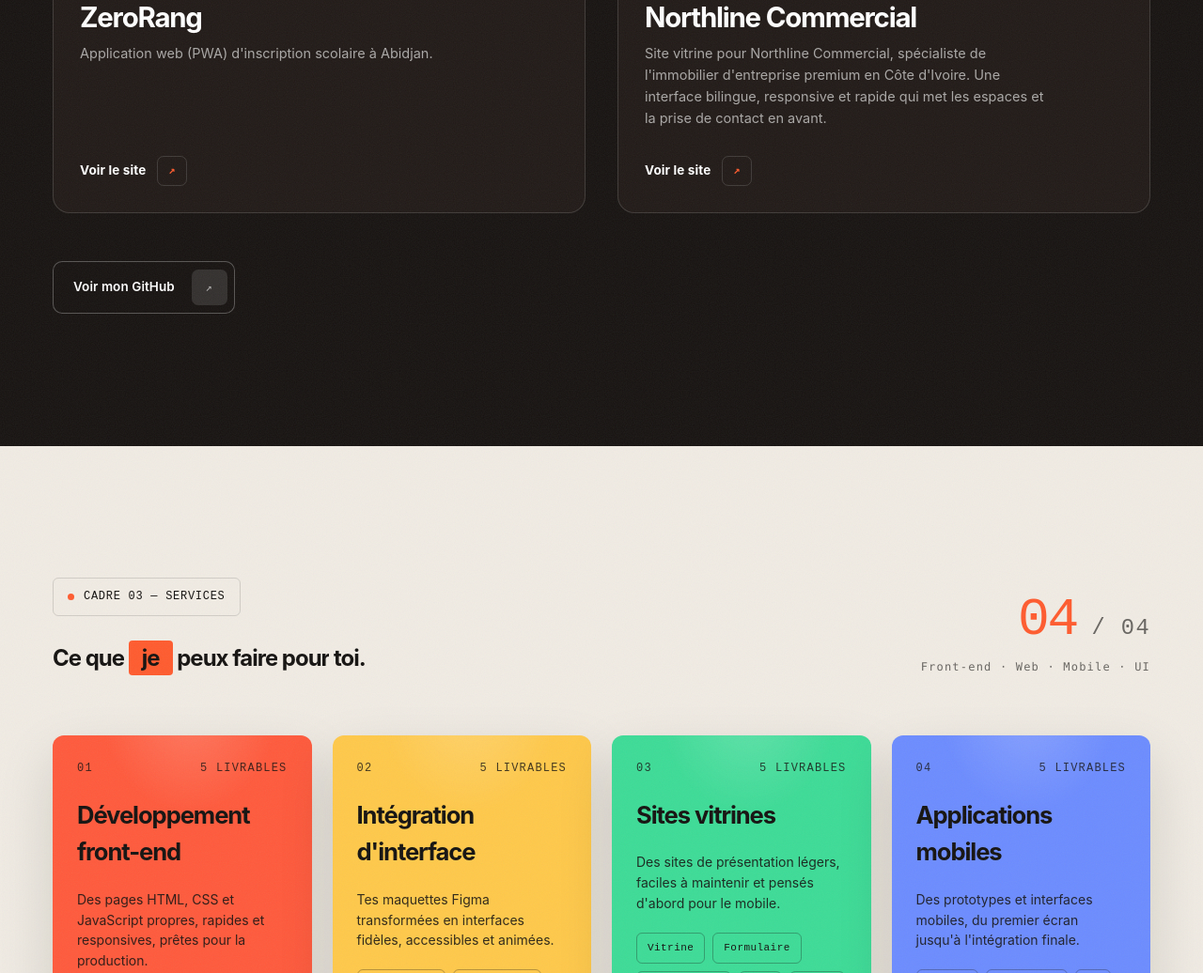
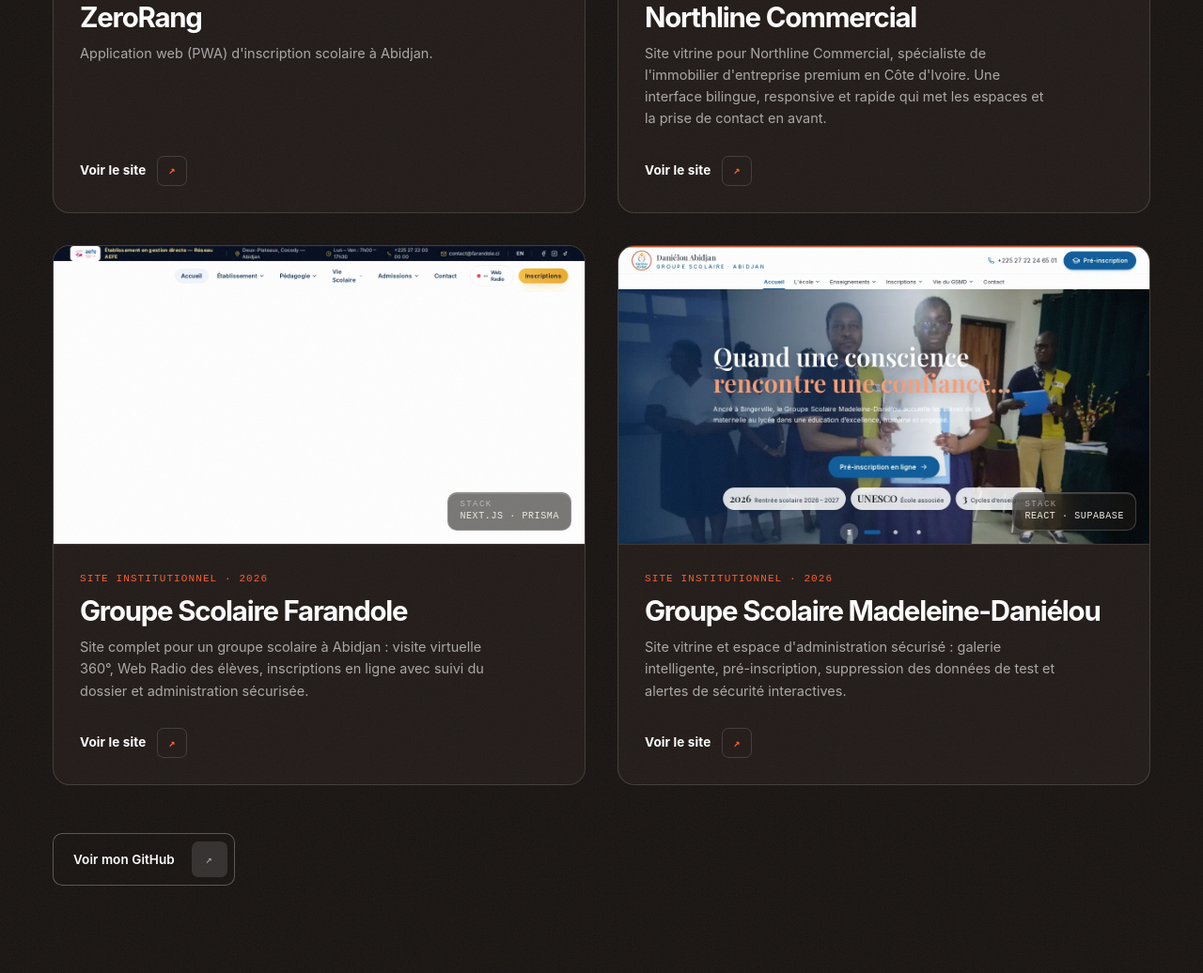
Before and after one commit to PATRICK110304/patcodev-portfolio, a plain HTML site: page index.html in a window 1280 px wide. Shown: the part 3207-4243 px from the top of the page at 94% size. Drawn offline with Linux system fonts and the light colour scheme; a web font is replaced by a local one.

Commit message:
portfolio: ajout des projets Farandole et Madeleine-Daniélou

```diff
--- a/index.html
+++ b/index.html
@@ -290,7 +290,7 @@
             <div class="work-title-row">
               <span class="tagline">Châssis <span id="frameTag">01A</span> · <span id="frameKind">Web · Commercial</span></span>
               <a class="work-link" id="workLink" href="https://northline-commercial-umber.vercel.app/" target="_blank" rel="noopener" aria-label="Ouvrir le site Northline Commercial dans un nouvel onglet">Voir le site <span class="arrow mono" aria-hidden="true">↗</span></a>
-              <div class="counter" id="sheetNum" aria-label="Projet sélectionné">01<span class="counter-o"> / 02</span></div>
+              <div class="counter" id="sheetNum" aria-label="Projet sélectionné">01<span class="counter-o"> / 04</span></div>
             </div>
             <div class="work-shot" id="workShot" role="button" aria-label="Agrandir l'image du projet" tabindex="0">
               <img id="shotImg" src="public/northline-shot.webp" alt="Aperçu du site Northline Commercial" onerror="this.onerror=null;this.src='https://picsum.photos/seed/northline/1600/900.jpg?grayscale'">
@@ -332,6 +332,34 @@
                 <span class="proj-meta">Site vitrine · 2026</span>
                 <h3>Northline Commercial</h3>
                 <p>Site vitrine pour Northline Commercial, spécialiste de l'immobilier d'entreprise premium en Côte d'Ivoire. Une interface bilingue, responsive et rapide qui met les espaces et la prise de contact en avant.</p>
+                <span class="proj-demo">Voir le site <span class="arrow mono" aria-hidden="true">↗</span></span>
+              </div>
+            </a>
+          </div>
+          <div class="proj-cell mv-rev" style="--d:.16s">
+            <a class="proj-card" href="https://farandoleci.vercel.app/" target="_blank" rel="noopener" aria-label="Ouvrir le site du Groupe Scolaire Farandole dans un nouvel onglet">
+              <div class="proj-shot">
+                <img src="public/farandole-shot.webp" alt="Aperçu du site du Groupe Scolaire Farandole" loading="lazy">
+                <span class="proj-stack"><span class="proj-stack-k">Stack</span><span class="proj-stack-v">Next.js · Prisma</span></span>
+              </div>
+              <div class="proj-body">
+                <span class="proj-meta">Site institutionnel · 2026</span>
+                <h3>Groupe Scolaire Farandole</h3>
+                <p>Site complet pour un groupe scolaire à Abidjan : visite virtuelle 360°, Web Radio des élèves, inscriptions en ligne avec suivi du dossier et administration sécurisée.</p>
+                <span class="proj-demo">Voir le site <span class="arrow mono" aria-hidden="true">↗</span></span>
+              </div>
+            </a>
+          </div>
+          <div class="proj-cell mv-rev" style="--d:.24s">
+            <a class="proj-card" href="https://madeleinedanielou.vercel.app/" target="_blank" rel="noopener" aria-label="Ouvrir le site du Groupe Scolaire Madeleine-Daniélou dans un nouvel onglet">
+              <div class="proj-shot">
+                <img src="public/madeleine-shot.webp" alt="Aperçu du site du Groupe Scolaire Madeleine-Daniélou" loading="lazy">
+                <span class="proj-stack"><span class="proj-stack-k">Stack</span><span class="proj-stack-v">React · Supabase</span></span>
+              </div>
+              <div class="proj-body">
+                <span class="proj-meta">Site institutionnel · 2026</span>
+                <h3>Groupe Scolaire Madeleine-Daniélou</h3>
+                <p>Site vitrine et espace d'administration sécurisé : galerie intelligente, pré-inscription, suppression des données de test et alertes de sécurité interactives.</p>
                 <span class="proj-demo">Voir le site <span class="arrow mono" aria-hidden="true">↗</span></span>
               </div>
             </a>
--- a/script.js
+++ b/script.js
@@ -267,6 +267,34 @@
       alt: "Aperçu de l'application ZeroRang",
       seed: "zerorang",
       url: "https://zerorang.online/"
+    },
+    {
+      frame: "03A",
+      title: "Groupe Scolaire Farandole",
+      kind: "Web · Établissement scolaire",
+      role: "Développeur web",
+      client: "Groupe Scolaire Farandole",
+      year: "2026",
+      tags: ["Next.js", "Tailwind", "Prisma", "PostgreSQL"],
+      shot: "public/farandole-shot.webp",
+      thumb: "public/farandole-thumb.webp",
+      alt: "Aperçu du site du Groupe Scolaire Farandole",
+      seed: "farandole",
+      url: "https://farandoleci.vercel.app/"
+    },
+    {
+      frame: "04A",
+      title: "Groupe Scolaire Madeleine-Daniélou",
+      kind: "Web · Établissement scolaire",
+      role: "Développeur web",
+      client: "GSMD Abidjan",
+      year: "2026",
+      tags: ["React 19", "Vite", "Supabase", "Express"],
+      shot: "public/madeleine-shot.webp",
+      thumb: "public/madeleine-thumb.webp",
+      alt: "Aperçu du site du Groupe Scolaire Madeleine-Daniélou",
+      seed: "madeleine",
+      url: "https://madeleinedanielou.vercel.app/"
     }
   ];
 
```
Also changed, not shown: public/farandole-shot.webp (added), public/farandole-thumb.webp (added), public/madeleine-shot.webp (added), public/madeleine-thumb.webp (added).
